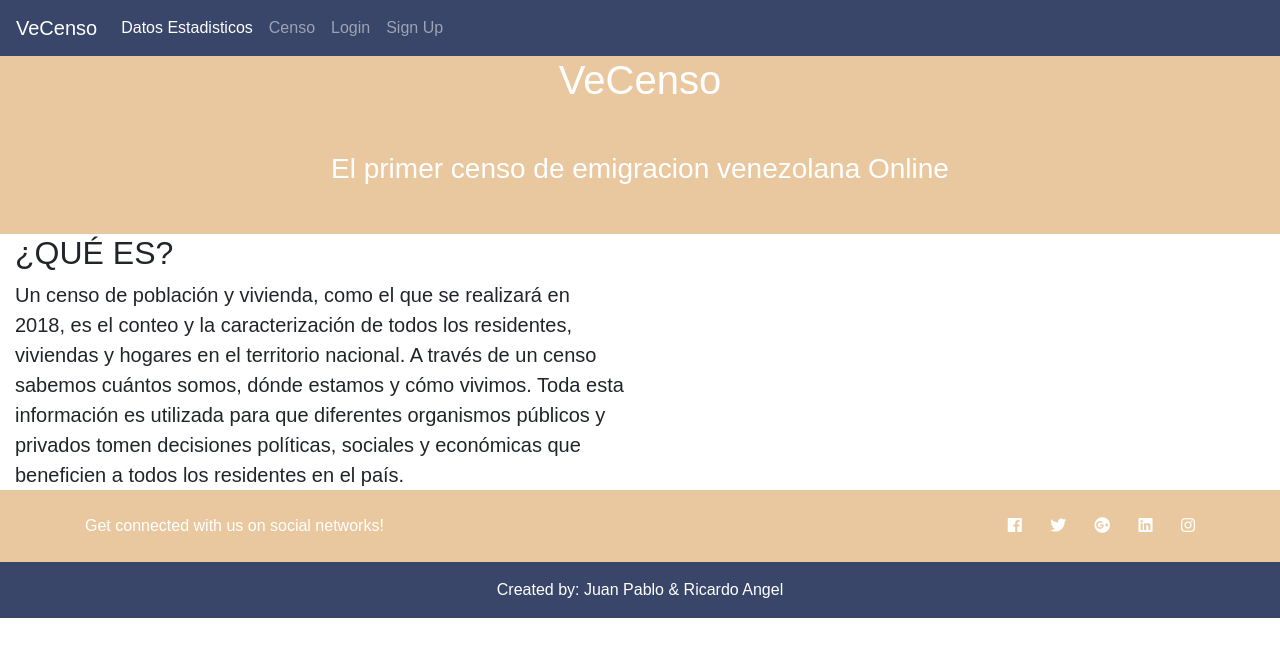
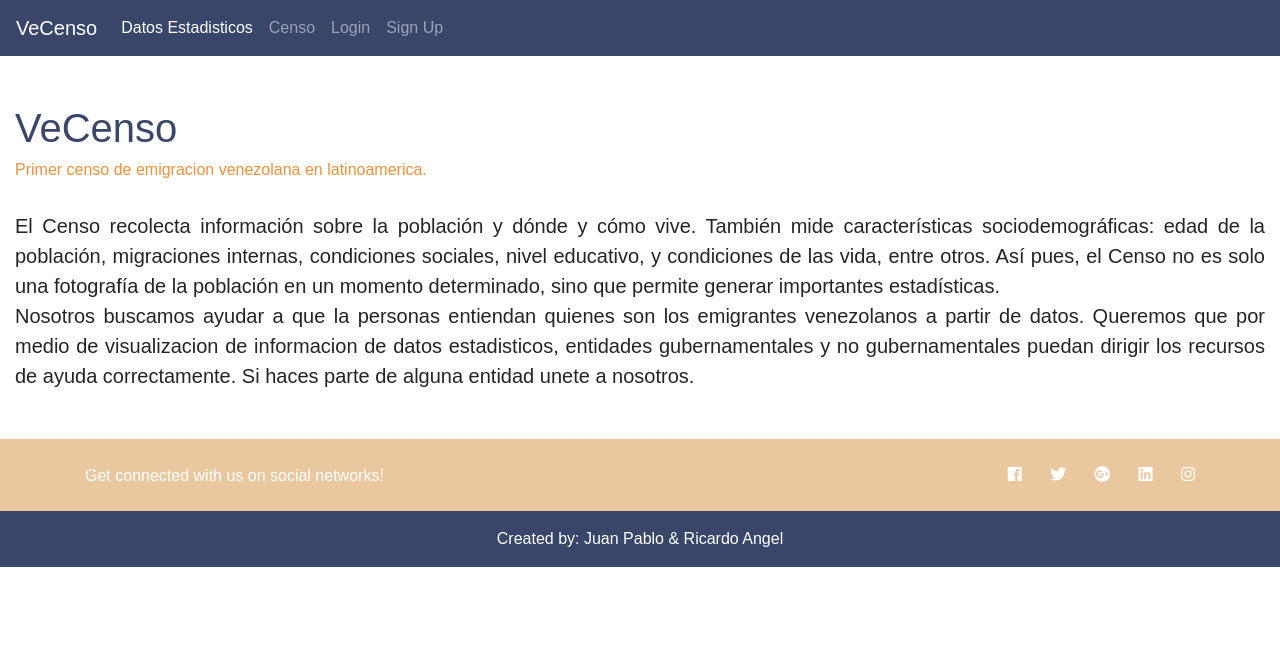
Before and after one commit to jpgonzalez14/censo-venezolano-front, a React (Create React App) app: page / in a window 1280 px wide. Shown: the top 656 px of the page. Built offline with nearby package versions, Linux system fonts and the light colour scheme.

Commit message:
about page

```diff
--- a/src/App.css
+++ b/src/App.css
@@ -13,7 +13,10 @@
   padding: 20px;
   color: white;
 }
-
+.just {
+  text-align: justify;
+  text-justify: inter-word;
+}
 .App-title {
   font-size: 1.5em;
 }
--- a/src/App.js
+++ b/src/App.js
@@ -9,6 +9,7 @@ import { logoutUser, setCurrentUser } from './actions/authActions';
 import setAuthToken from './utils/setAuthToken';
 //layout imports
 import Navbar from './components/layout/Navbar';
+import About from './components/layout/about';
 import Footer from './components/layout/Footer';
 import Landing from './components/layout/Landing';
 //auth imports
@@ -42,7 +43,8 @@ class App extends React.Component {
         <Router>
           <div className="App">
             <Navbar />
-            <Route exact path="/" component={Landing} />
+            <Route exact path="/" component={About} />
+            <Route exact path="/estadisticas" component={Landing} />
             <div className="container">
               <Route exact path="/login" component={Login} />
               <Route exact path="/register" component={Register} />
--- a/src/components/layout/Landing.js
+++ b/src/components/layout/Landing.js
@@ -1,38 +1,13 @@
 import React, { Component } from 'react';
 import PieGraph from '../graphs/PieGraph';
-import graphEdad from '../graphs/graphEdad';
+import GraphEdad from '../graphs/graphEdad';
 
 class Landing extends Component {
   render() {
     return (
       <div>
-        <header className="masthead default-primary-color text-center">
-          <div className="overlay" />
-          <div className="container">
-            <div className="row">
-              <div className="col-xl-9 mx-auto">
-                <h1 className="mb-5 text-primary-color">VeCenso</h1>
-                <h3 className="mb-5 text-primary-color">
-                  El primer censo de emigracion venezolana Online
-                </h3>
-              </div>
-            </div>
-          </div>
-        </header>
-        <div className="col-lg-6 order-lg-1 my-auto showcase-text">
-          <h2>¿QUÉ ES?</h2>
-          <p className="lead mb-0">
-            Un censo de población y vivienda, como el que se realizará en 2018,
-            es el conteo y la caracterización de todos los residentes, viviendas
-            y hogares en el territorio nacional. A través de un censo sabemos
-            cuántos somos, dónde estamos y cómo vivimos. Toda esta información
-            es utilizada para que diferentes organismos públicos y privados
-            tomen decisiones políticas, sociales y económicas que beneficien a
-            todos los residentes en el país.
-          </p>
-        </div>
         <div className="container-fluid">
-          <graphEdad />
+          <GraphEdad />
         </div>
       </div>
     );
--- a/src/components/layout/about.js
+++ b/src/components/layout/about.js
@@ -8,10 +8,11 @@ class About extends Component {
         <br />
         <div className="my-auto showcase-text">
           <h1 className="primary-text-color">VeCenso</h1>
-          <small className="secondary-text-color">
+          <h6 className="secondary-text-color">
             Primer censo de emigracion venezolana en latinoamerica.
-          </small>
-          <p className="lead mb-0 text-primary-color">
+          </h6>
+          <br />
+          <p className="lead mb-0 just">
             El Censo recolecta información sobre la población y dónde y cómo
             vive. También mide características sociodemográficas: edad de la
             población, migraciones internas, condiciones sociales, nivel
```
